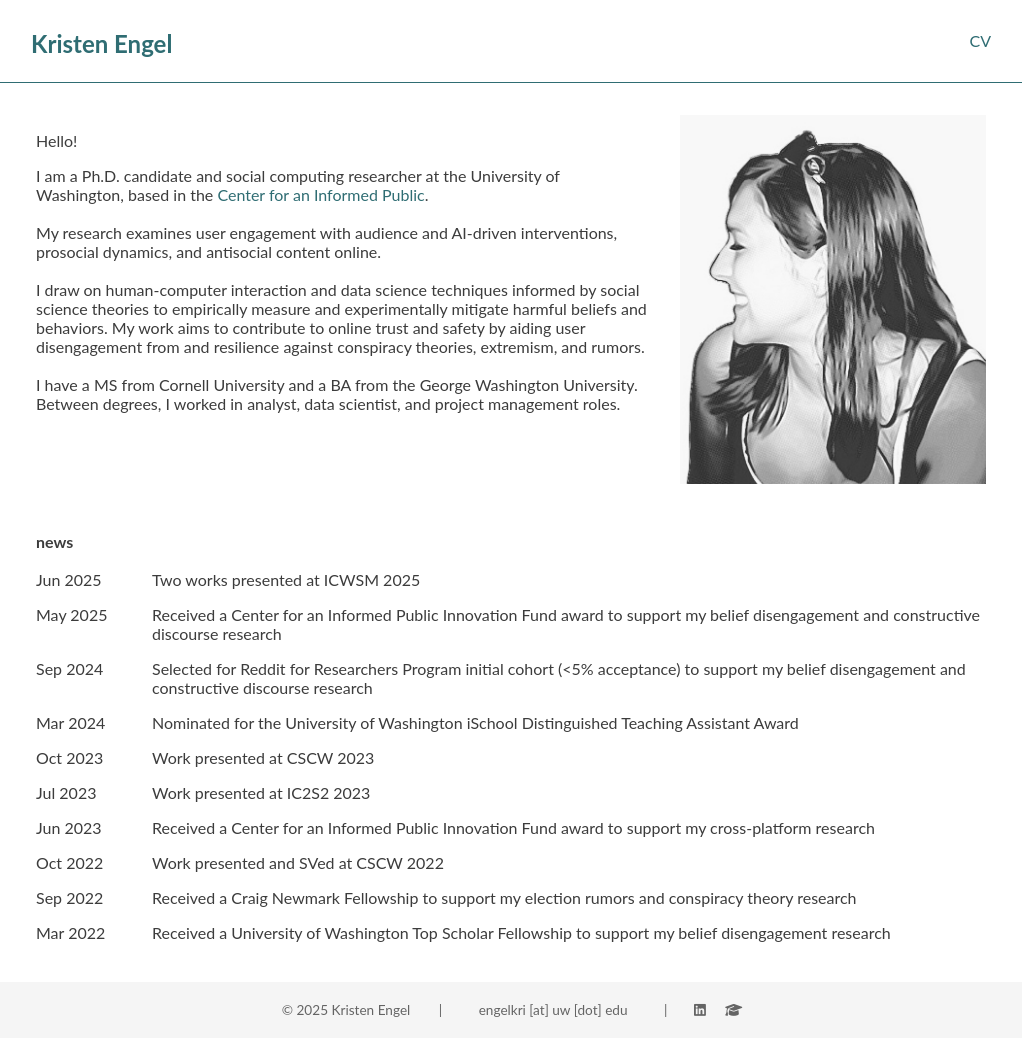
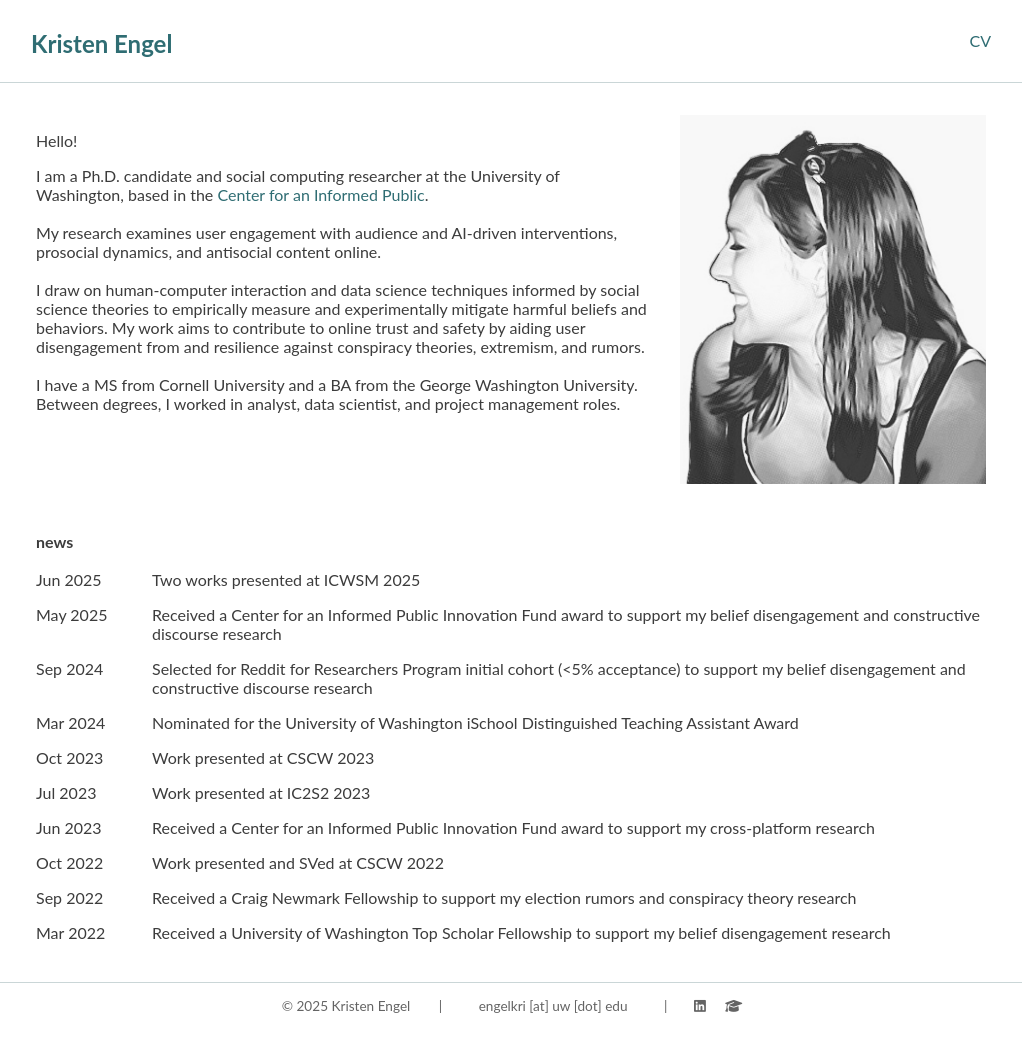
Before and after one commit to engelkri/engelkri.github.io, a Jekyll site: the page built from index.html, in a window 1280 px wide. Shown: the whole page, without its empty margins (129-1151 px from the left). Built offline with Jekyll 4.4.1, drawn with Linux system fonts in a browser that asks for light colours; nearby versions of some CDN libraries.

Commit message:
edited header footer
Updated hover color and footer styles for better visibility.

```diff
--- a/assets/css/style.css
+++ b/assets/css/style.css
@@ -11,7 +11,7 @@
 }
 
 a:hover {
-  color: #f5f5f5; /* another color on hover  */
+  color: #f5f5f5; /* color on hover  */
   /* text-decoration: underline;  */
   background-color: #2F6D73; /* #215555; */
   transition: color 0.3s ease;
@@ -20,7 +20,7 @@
 .site-header {
   /* background-color: #f5f5f5;
   padding: 5px 0; */
-  border-bottom: 1px solid #2F6D73; /* #ccc; */
+  border-bottom: 1px solid #CAD6D7; /* #ccc;  #2F6D73;*/
 }
 
 .header-wrapper {
@@ -72,13 +72,15 @@
 }
 
 .site-footer {
-  background-color: #f5f5f5;
+  /* background-color: #CAD6D7;  #f5f5f5;  */
   padding: 20px 0;
   text-align: center;
   /* font-size: 12px; */
   font-size: 0.85rem;
   color: #646464;
   margin-top: 40px;
+  border-top: 1px solid #CAD6D7; /* full-width line */
+  padding-top: 15px;
 }
 
 /* .site-footer * {
```
